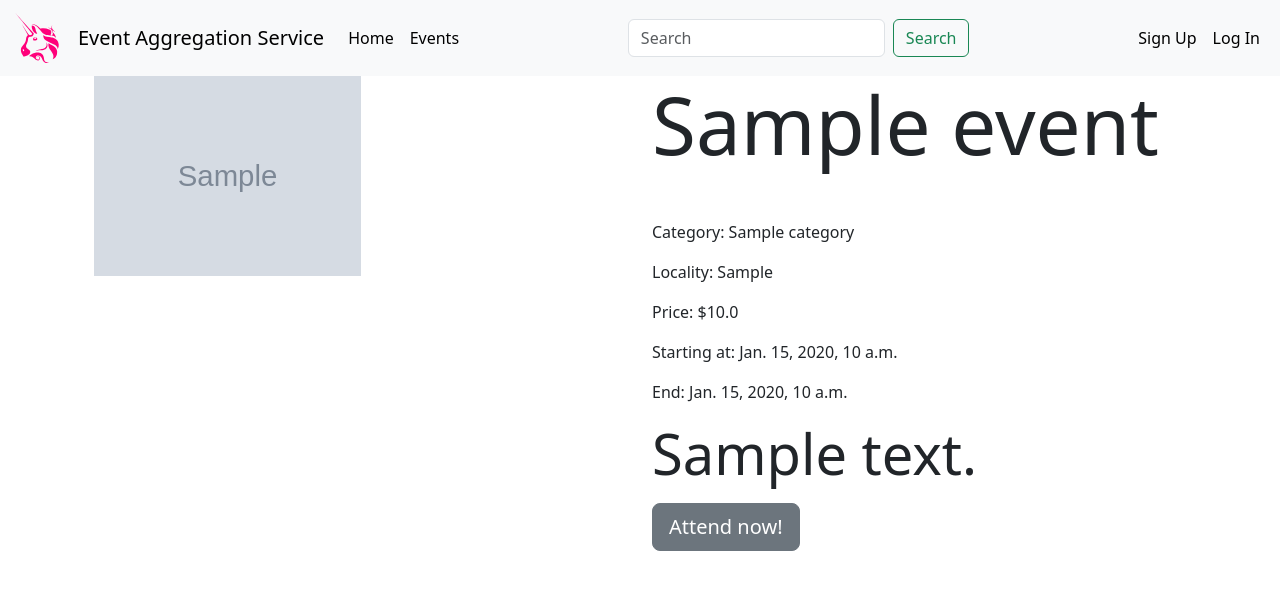
After one commit to Johnny-FTW/EventAggregationService, a Django app: page /event_detail/1/ in a window 1280 px wide. The commit adds this page. Shown: the top 590 px of the page. Run offline with Django 4.2, Linux system fonts and the light colour scheme; tables that the repository leaves empty hold one stand-in row (values such as "Sample post"); grey boxes marked "Sample" are stand-in pictures.

Commit message:
templates

```diff
--- a/EventAggregationService/urls.py
+++ b/EventAggregationService/urls.py
@@ -16,12 +16,13 @@ Including another URLconf
 from django.contrib import admin
 from django.urls import path, include, reverse_lazy
 
-from EventViewer.views import home_page, event_page, SignUpView
+from EventViewer.views import home_page, event_page, SignUpView, event_detail_page
 
 urlpatterns = [
     path('admin/', admin.site.urls),
     path('', home_page, name='home_page'),
     path('events/', event_page, name='event_page'),
+    path('event_detail/<pk>/', event_detail_page, name='event_detail_page'),
 
     #users
     path('accounts/signup/', SignUpView.as_view(), name='signup'),
--- a/EventViewer/models.py
+++ b/EventViewer/models.py
@@ -24,9 +24,10 @@ class Event(Model):
     description = TextField(max_length=1024)
     user = ManyToManyField(User, related_name='attending')
     title_photo = CharField(max_length=200, null=True)
+    #attending
 
     def __str__(self):
         return self.name
 
 
-#TODO treba spojovaciu tabulku?
+# class comment
--- /dev/null
+++ b/EventViewer/templates/event_detail.html
@@ -0,0 +1,34 @@
+{% extends 'base.html' %}
+
+{% block title %}{{ event.name }}{% endblock %}
+
+{% block content %}
+
+
+<div class="container">
+    <div class="row justify-content-center">
+        <div class="col-12 col-md-12 col-lg-6 image-wrapper md-pb">
+            <img class="w-50" src="{{ event.picture }}" alt="img">
+        </div>
+        <div class="col-12 col-md-12 col-lg">
+            <div class="text-wrapper align-left">
+                <h1 class="mbr-section-title mbr-fonts-style mb-5 display-1"><strong>{{ event.name }}</strong></h1>
+                <div>
+                    <p>Category: {{ event.category }}</p>
+                    <p>Locality: {{ event.city }}</p>
+                    <p>Price: ${{ event.price }}</p>
+                    <p>Starting at: {{ event.start_at }}</p>
+                    <p>End: {{ event.end_at }}</p>
+
+                </div>
+                <p class="mbr-text mbr-fonts-style display-4">
+                    {{ event.description }}</p>
+                <div class="mbr-section-btn mt-3"><a class="btn btn-lg btn-secondary display-4"
+                                                     href="">Attend now!</a></div>
+            </div>
+        </div>
+    </div>
+</div>
+
+
+{% endblock %}
--- a/EventViewer/templates/events.html
+++ b/EventViewer/templates/events.html
@@ -15,7 +15,7 @@
                 <div class="card-body">
                     <h5 class="card-title">{{ event.name }}</h5>
                     <p class="card-text">{{ event.description }}</p>
-                    <a href="#" class="btn btn-primary">More Info</a>
+                    <a href="{% url 'event_detail_page' event.id  %}" class="btn btn-primary">More Info</a>
                 </div>
             </div>
         </div>
--- a/EventViewer/templates/navbar.html
+++ b/EventViewer/templates/navbar.html
@@ -1,8 +1,11 @@
+{% load static %}
+
 <nav class="navbar navbar-expand-lg bg-body-tertiary">
     <div class="container-fluid">
 
         <a class="navbar-brand" href="{% url 'home_page' %}">
-            <img src="../static/uniswap.svg" width="50" height="50" alt="">
+<!--            <img src="../static/uniswap.svg" width="50" height="50" alt="">-->
+            <img src="{% static 'uniswap.svg' %}" width="50" height="50" alt="">
         </a>
 
         <a class="navbar-brand" href="{% url 'home_page' %}">Event Aggregation Service</a>
@@ -26,10 +29,14 @@
             </form>
             <ul class="navbar-nav mr-auto mb-2 mb-lg-0">
                 {% if request.user.is_authenticated %}
+
                 <li class="nav-item">
-                    <a class="nav-link active" href="#">Log Out</a>
+                    <a class="nav-link active" href=""><strong>{{ request.user.username }}</strong></a>
                 </li>
-                {{ request.user.username }}
+                <li class="nav-item">
+                    <a class="nav-link active" href="{% url 'logout' %}">Log Out</a>
+                </li>
+
                 {% else %}
                 <li class="nav-item">
                     <a class="nav-link active" href="{% url 'signup'%}">Sign Up</a>
--- a/EventViewer/views.py
+++ b/EventViewer/views.py
@@ -21,7 +21,17 @@ def home_page(request):
 def event_page(request):
     events = Event.objects.all()
     context = {'events':events}
+    #if request_method ==
     return render(request, 'events.html',context)
+
+def event_detail_page(request, pk):
+    event = Event.objects.get(id=pk)
+    context = {'event':event}
+    return render(request, 'event_detail.html', context)
+
+
+
+
 
 
 class SignUpView(generic.CreateView):
```
Also changed, not shown: todo.md (+18 -16 lines).
